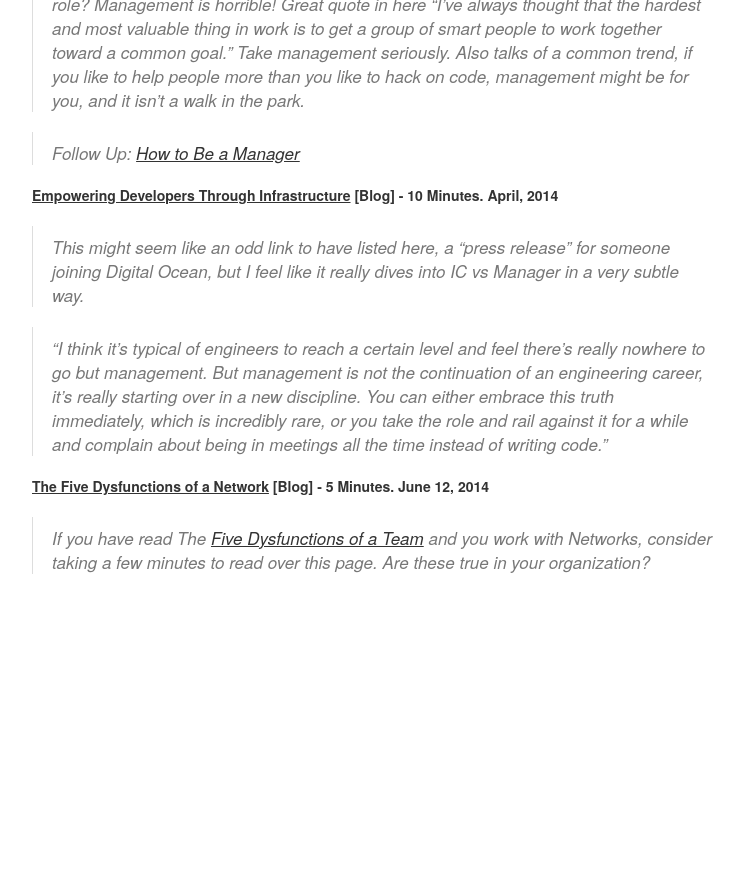
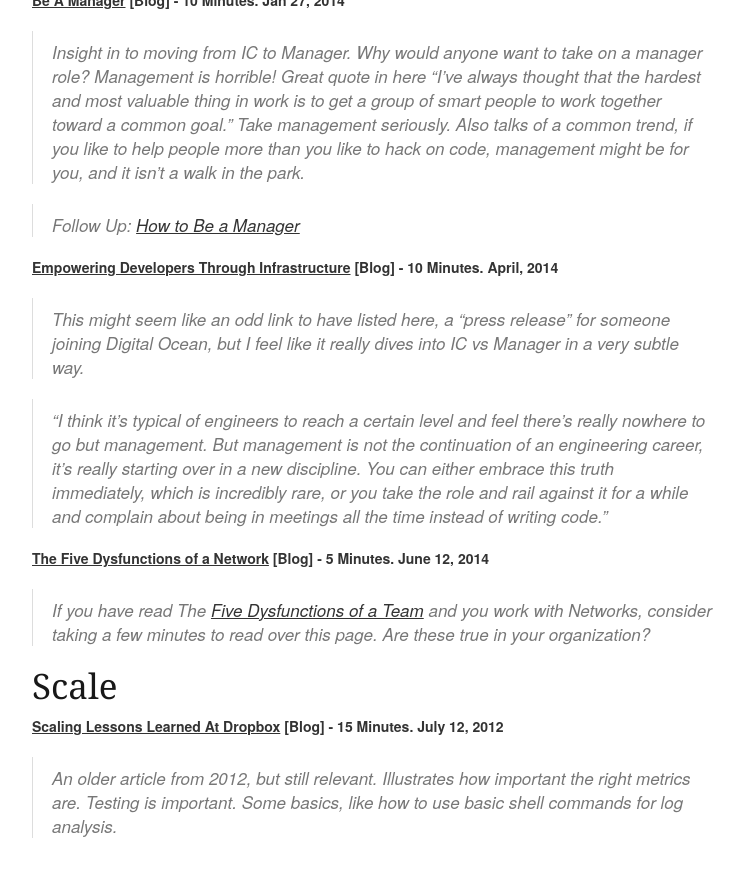
Before and after one commit to pshima/petey5king.github.com, a Jekyll site: the page built from links.md, in a window 1280 px wide and 900 px high, scrolled down 1465 px. Shown: the top 877 px of the window, without its empty margins (378-1122 px from the left). Built offline with Jekyll 4.4.1, drawn with Linux system fonts in a browser that asks for light colours; nearby versions of some CDN libraries; before the commit the page ends 2101 px from its top, so only the background shows below that; some of the changed text lies outside the part shown.

Commit message:
Adding Scaling Lessons Learned at Dropbox

```diff
--- a/links.md
+++ b/links.md
@@ -16,6 +16,8 @@ Opinions are my own and do not reflect that of my employer.  I am a systems engi
     * Be a Manager
     * Empowering Developers Through Infrastructure
     * The Five Dysfunctions of a Network
+* ### [Scale](#Scale)
+    * Scaling Lessons Learned At Dropbox
 
 ---
 
@@ -69,3 +71,11 @@ Timings
 **[Blog] - 5 Minutes. June 12, 2014**
 
 > If you have read The [Five Dysfunctions of a Team](http://amzn.com/0470580461) and you work with Networks, consider taking a few minutes to read over this page.  Are these true in your organization?
+
+
+## <a name="Scale"></a>Scale
+
+**[Scaling Lessons Learned At Dropbox](http://eranki.tumblr.com/post/27076431887/scaling-lessons-learned-at-dropbox-part-1)**
+**[Blog] - 15 Minutes.  July 12, 2012**
+
+> An older article from 2012, but still relevant.  Illustrates how important the right metrics are.  Testing is important.  Some basics, like how to use basic shell commands for log analysis.
```
